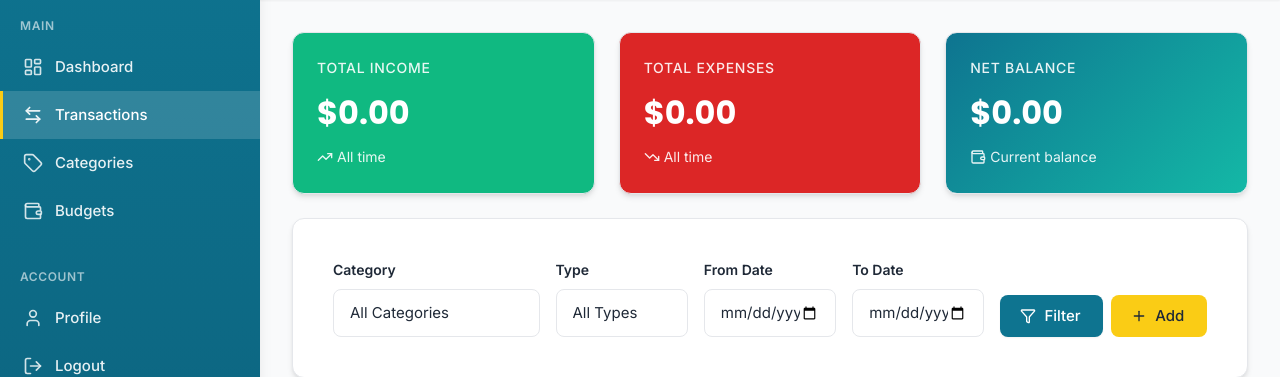
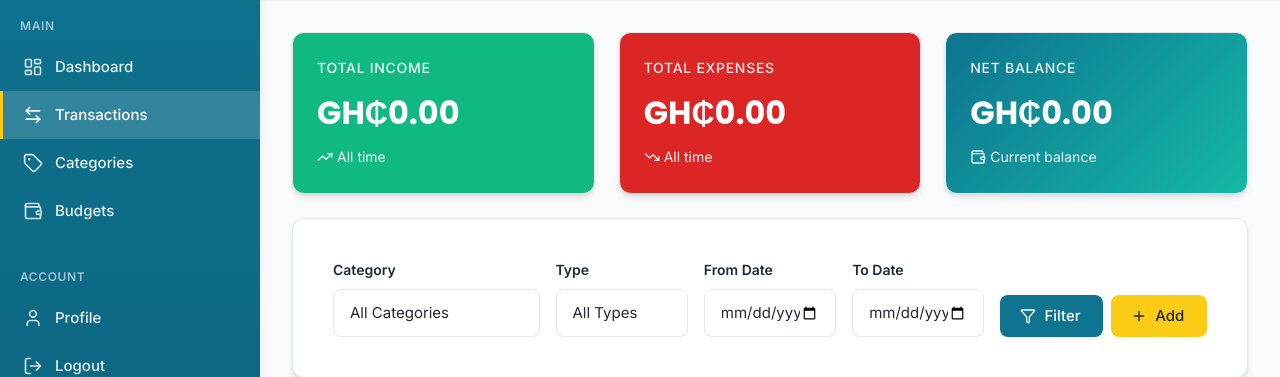
Before and after one commit to Shineselorm/smart-finance-tracker, a Django app: page /transactions/ in a window 1280 px wide. Shown: the part 93-470 px from the top of the page. Run offline with Django 5.2, Linux system fonts and the light colour scheme; the visitor is signed in with stand-in values (Sample User, id 1); data that the repository does not hold is empty.

Commit message:
Change currency from USD ($) to Ghana Cedis (GH₵) throughout the application

```diff
--- a/templates/landing.html
+++ b/templates/landing.html
@@ -104,7 +104,7 @@
                     <div class="mockup-content">
                         <div class="mockup-card">
                             <div class="card-label">Total Balance</div>
-                            <div class="card-value">$12,450.00</div>
+                            <div class="card-value">GH₵12,450.00</div>
                             <div class="card-trend positive">
                                 <i data-lucide="trending-up" style="width: 14px; height: 14px;"></i>
                                 +12.5%
--- a/templates/transactions/budget_confirm_delete.html
+++ b/templates/transactions/budget_confirm_delete.html
@@ -12,7 +12,7 @@
                 <div class="alert alert-warning text-start">
                     <strong>Budget Details:</strong><br>
                     Category: {{ budget.category.name }}<br>
-                    Limit: ${{ budget.limit_amount }}<br>
+                    Limit: GH₵{{ budget.limit_amount }}<br>
                     Period: {{ budget.get_period_display }}
                 </div>
 
--- a/templates/transactions/budgets_list.html
+++ b/templates/transactions/budgets_list.html
@@ -44,7 +44,7 @@
                         <div class="mb-3">
                             <div class="d-flex justify-content-between mb-2">
                                 <span style="font-size: 14px; color: var(--text-secondary);">Spent</span>
-                                <span style="font-size: 14px; font-weight: 600;">${{ data.spent|floatformat:2 }} / ${{ data.budget.limit_amount|floatformat:2 }}</span>
+                                <span style="font-size: 14px; font-weight: 600;">GH₵{{ data.spent|floatformat:2 }} / GH₵{{ data.budget.limit_amount|floatformat:2 }}</span>
                             </div>
                             <div class="progress" style="height: 16px;">
                                 <div class="progress-bar {% if data.over_budget %}danger{% elif data.percentage > 80 %}warning{% endif %}"
@@ -62,12 +62,12 @@
                             {% if data.over_budget %}
                                 <div class="d-flex align-items-center gap-2" style="color: var(--error);">
                                     <i data-lucide="alert-triangle" style="width: 18px; height: 18px;"></i>
-                                    <span style="font-weight: 600; font-size: 15px;">Over by ${{ data.remaining|floatformat:2|cut:"-" }}</span>
+                                    <span style="font-weight: 600; font-size: 15px;">Over by GH₵{{ data.remaining|floatformat:2|cut:"-" }}</span>
                                 </div>
                             {% else %}
                                 <div class="d-flex align-items-center gap-2" style="color: var(--success);">
                                     <i data-lucide="check-circle" style="width: 18px; height: 18px;"></i>
-                                    <span style="font-weight: 600; font-size: 15px;">${{ data.remaining|floatformat:2 }} left</span>
+                                    <span style="font-weight: 600; font-size: 15px;">GH₵{{ data.remaining|floatformat:2 }} left</span>
                                 </div>
                             {% endif %}
                         </div>
--- a/templates/transactions/transaction_confirm_delete.html
+++ b/templates/transactions/transaction_confirm_delete.html
@@ -13,7 +13,7 @@
                     <strong>Transaction Details:</strong><br>
                     Category: {{ transaction.category.name }}<br>
                     Type: {{ transaction.get_type_display }}<br>
-                    Amount: ${{ transaction.amount }}<br>
+                    Amount: GH₵{{ transaction.amount }}<br>
                     Date: {{ transaction.date|date:"M d, Y" }}<br>
                     {% if transaction.note %}Note: {{ transaction.note }}{% endif %}
                 </div>
--- a/templates/transactions/transactions_list.html
+++ b/templates/transactions/transactions_list.html
@@ -9,7 +9,7 @@
     <div class="col-md-4">
         <div class="stat-card bg-success text-white">
             <div class="stat-label" style="color: rgba(255, 255, 255, 0.9);">Total Income</div>
-            <div class="stat-value text-white">${{ total_income|floatformat:2 }}</div>
+            <div class="stat-value text-white">GH₵{{ total_income|floatformat:2 }}</div>
             <div class="d-flex align-items-center gap-1 mt-2" style="font-size: 14px; opacity: 0.9;">
                 <i data-lucide="trending-up" style="width: 16px; height: 16px;"></i>
                 <span>All time</span>
@@ -19,7 +19,7 @@
     <div class="col-md-4">
         <div class="stat-card" style="background: var(--error); color: white;">
             <div class="stat-label" style="color: rgba(255, 255, 255, 0.9);">Total Expenses</div>
-            <div class="stat-value text-white">${{ total_expense|floatformat:2 }}</div>
+            <div class="stat-value text-white">GH₵{{ total_expense|floatformat:2 }}</div>
             <div class="d-flex align-items-center gap-1 mt-2" style="font-size: 14px; opacity: 0.9;">
                 <i data-lucide="trending-down" style="width: 16px; height: 16px;"></i>
                 <span>All time</span>
@@ -29,7 +29,7 @@
     <div class="col-md-4">
         <div class="stat-card" style="background: linear-gradient(135deg, var(--primary), var(--secondary)); color: white;">
             <div class="stat-label" style="color: rgba(255, 255, 255, 0.9);">Net Balance</div>
-            <div class="stat-value text-white">${{ balance|floatformat:2 }}</div>
+            <div class="stat-value text-white">GH₵{{ balance|floatformat:2 }}</div>
             <div class="d-flex align-items-center gap-1 mt-2" style="font-size: 14px; opacity: 0.9;">
                 <i data-lucide="wallet" style="width: 16px; height: 16px;"></i>
                 <span>Current balance</span>
@@ -129,7 +129,7 @@
                                 </td>
                                 <td>
                                     <span style="font-weight: 600; font-size: 16px; color: {% if transaction.type == 'income' %}var(--success){% else %}var(--error){% endif %};">
-                                        {% if transaction.type == 'income' %}+{% else %}-{% endif %}${{ transaction.amount|floatformat:2 }}
+                                        {% if transaction.type == 'income' %}+{% else %}-{% endif %}GH₵{{ transaction.amount|floatformat:2 }}
                                     </span>
                                 </td>
                                 <td style="max-width: 200px;">
```
Also changed, not shown: templates/index.html (+7 -7 lines).
